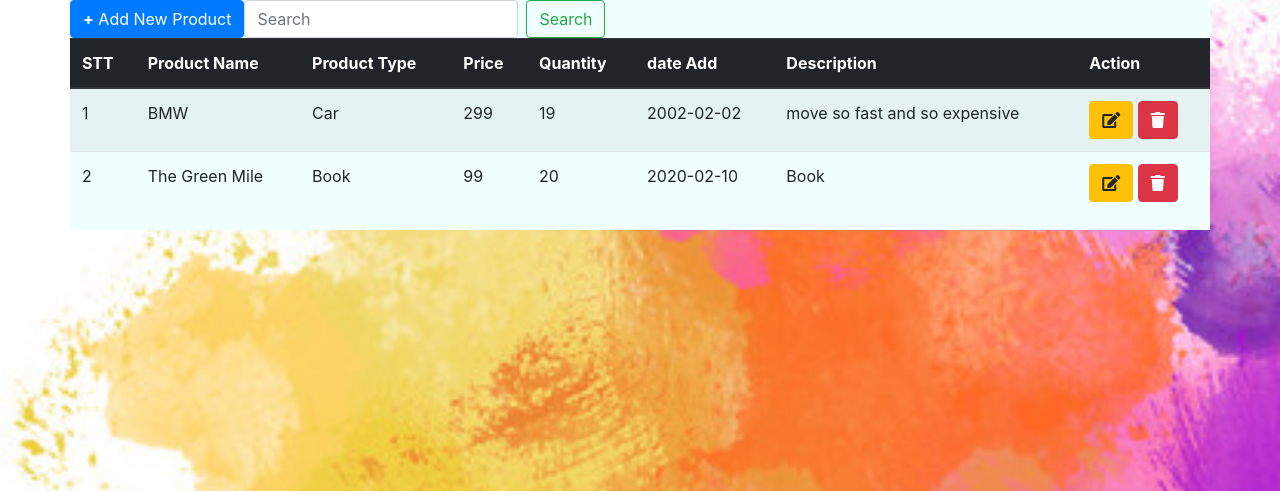
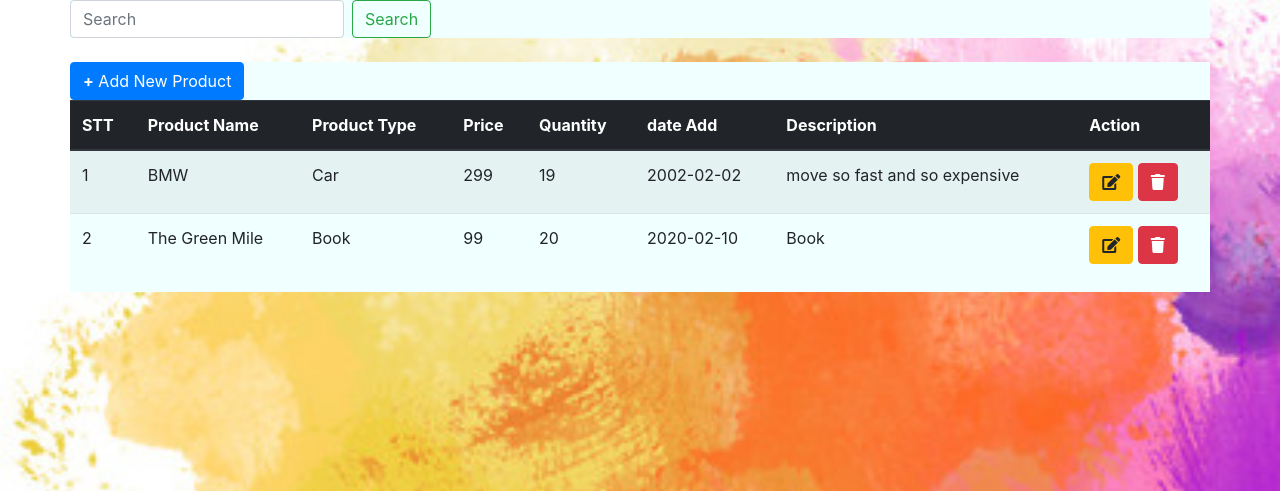
Before and after one commit to hunggml/Thi-TH-Module2, a PHP site: page / in a window 1280 px wide. Shown: the top 491 px of the page. Run offline with PHP 8.4, Linux system fonts and the light colour scheme; data comes from the database, SQL or seed files in the repository; some libraries are stand-ins or nearby versions.

Commit message:
update css

```diff
--- a/src/Model/productModel.php
+++ b/src/Model/productModel.php
@@ -83,7 +83,6 @@ class productModel
         $arr = [];
         foreach ($data as $value) {
             $infor = new product($value['productName'], $value['productType'], $value['price'], $value['quantity'], $value['dateAdd'], $value['description']);
-            $infor->setId($value['id']);
             array_push($arr, $infor);
         }
         return $arr;
--- a/src/View/list.php
+++ b/src/View/list.php
@@ -29,11 +29,17 @@
 </style>
 <div class="container">
     <div class="row" style="background-color: azure;">
+<form class="form-inline my-2 my-lg-0" action="index.php?page=search" method="post">
+    <input class="form-control mr-sm-2" name="search" type="search" placeholder="Search" aria-label="Search">
+    <button class="btn btn-outline-success my-2 my-sm-0" type="submit">Search</button>
+</form>
+    </div>
+    <br>
+</div>
+<div class="container">
+    <div class="row" style="background-color: azure;">
         <a href="index.php?page=add" class="btn btn-primary btn-xs pull-right"><b>+</b> Add New Product</a>
-        <form class="form-inline my-2 my-lg-0" action="index.php?page=search" method="post">
-            <input class="form-control mr-sm-2" name="search" type="search" placeholder="Search" aria-label="Search">
-            <button class="btn btn-outline-success my-2 my-sm-0" type="submit">Search</button>
-        </form>
+
         <table class="table table-hover table-striped">
 
             <thead>
```
Also changed, not shown: src/View/searchlist.php (+8 -2 lines).
